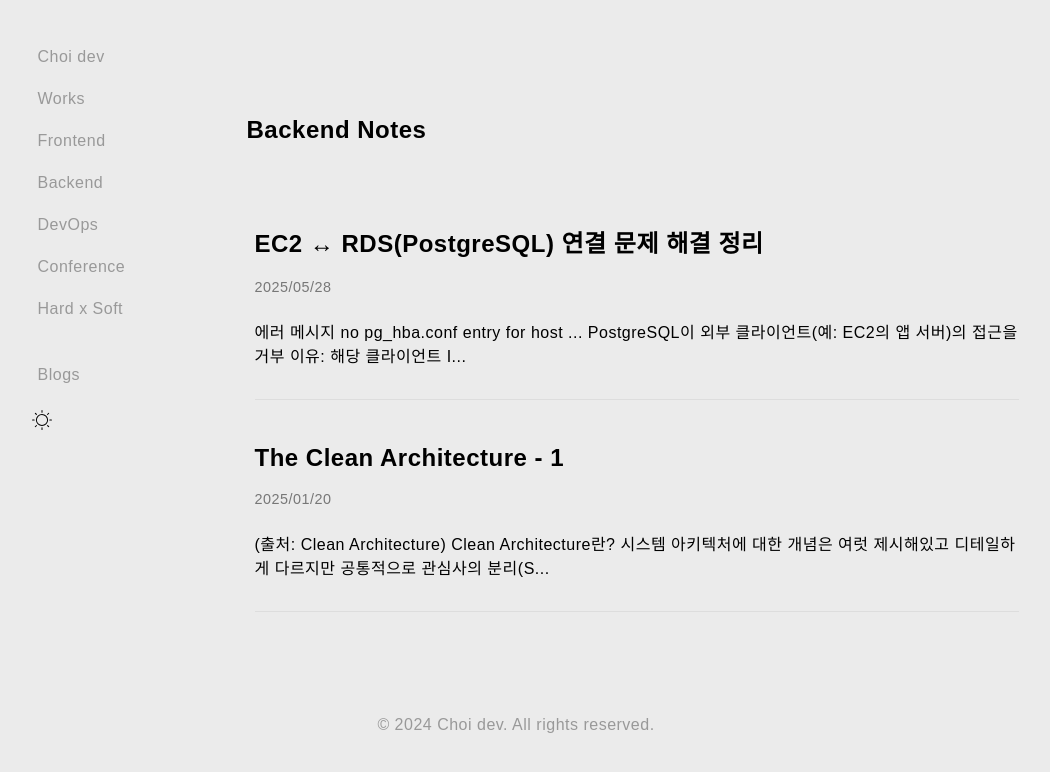
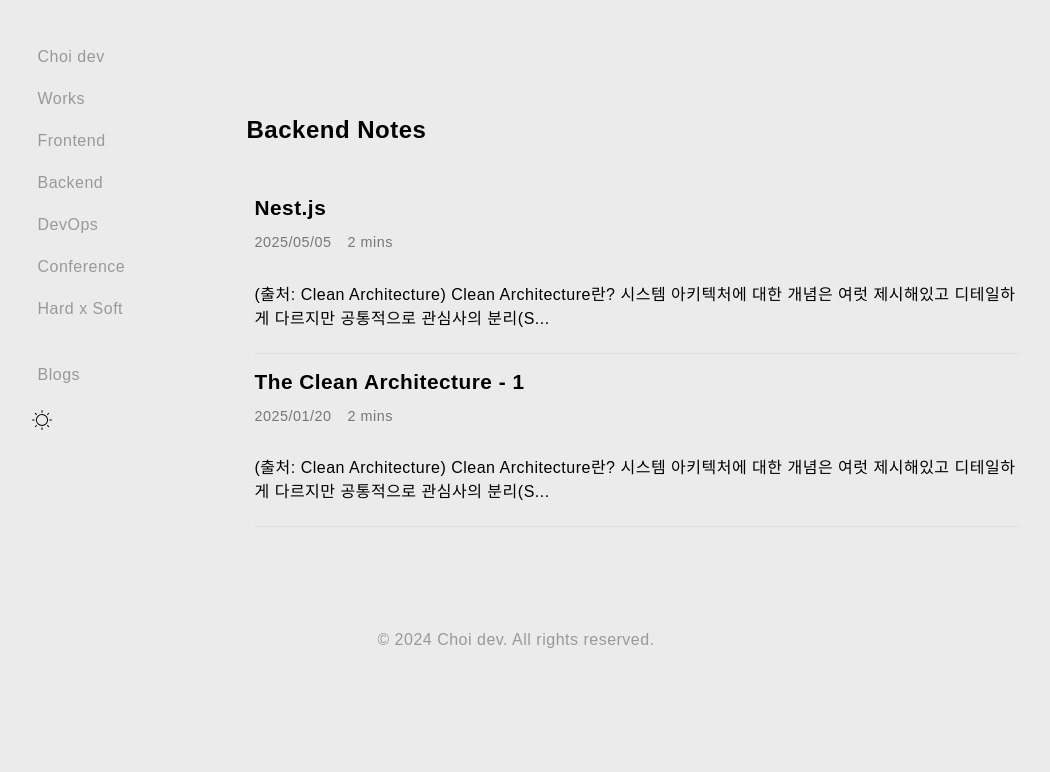
Before and after one commit to RomaneeChoiti/Choidev.github.io, a React (Create React App) app: page /BackendNotes in a window 1280 px wide. Shown: the top 772 px of the page, without its empty margins (124-1174 px from the left). Built offline with nearby package versions, Linux system fonts and the light colour scheme.

Commit message:
feat/post reading time추가

```diff
--- a/src/Components/Post/Excerpt.js
+++ b/src/Components/Post/Excerpt.js
@@ -1,5 +1,3 @@
-import React from "react";
-
 export function Excerpt({ content, length }) {
   const getExcerpt = (content, length = 100) => {
     const parser = new DOMParser();
--- a/src/Components/Post/PostPage.js
+++ b/src/Components/Post/PostPage.js
@@ -7,7 +7,8 @@ import frontendnotes from "../../pages/FrontendNotes";
 import hnsskillnotes from "../../pages/HnSskillNotes";
 import TableOfContents from "./TableOfContents";
 import ComedyNotes from "../../pages/ComedyNotes";
-import DevOpsNotes from "../../pages/DevOpsNotes"; // Import DevOpsNotes
+import DevOpsNotes from "../../pages/DevOpsNotes";
+import calculateReadingTime from "../../utils/calculateReadingTime";
 
 function PostPage({ type, postId }) {
   const navigate = useNavigate();
@@ -103,8 +104,11 @@ function PostPage({ type, postId }) {
             className={styles.postItem}
             onClick={() => handlePostClick(post.id)}
           >
-            <h2>{post.title}</h2>
-            <p className={styles.postDate}>{post.date}</p>
+            <h2 className={styles.postTitle}>{post.title}</h2>
+            <div className={styles.postMeta}>
+              <p>{post.date}</p>
+              <p>{calculateReadingTime(post.content)} mins</p>
+            </div>
             <Excerpt content={post.content} length={100} />
           </li>
         ))}
--- a/src/css/Post.module.css
+++ b/src/css/Post.module.css
@@ -8,11 +8,9 @@
 }
 
 
-.date,
-.postDate {
+.date {
   font-size: 0.9rem;
   color: #777;
-  margin-bottom: 1.5rem;
 }
 
 .content ul {
@@ -55,7 +53,7 @@
 
 .postItem {
   border-bottom: 1px solid #ddd;
-  padding: 1rem 0;
+  padding: 0.5rem 0;
   list-style: none;
 }
 
@@ -67,6 +65,24 @@
 
 .readMore:hover {
   text-decoration: underline;
+}
+
+.postTitle {
+  margin: 0%;
+  font-size: 1.3rem;
+  transition: color 0.7s ease;
+}
+
+.postTitle:hover {
+  color: #ff6347;;
+}
+
+.postMeta{
+  display: flex;
+  align-items: center;
+  font-size: 0.9rem;
+  color: #777;
+  gap: 1rem;
 }
 
 .postList {
--- a/src/data/BackendNotes/post_1.js
+++ b/src/data/BackendNotes/post_1.js
@@ -1,207 +1,43 @@
+import img1 from "../../assets/images/postImgs/CleanArchitecture.jpg";
+
 const post_1 = {
   id: "post1",
-  title: "EC2 ↔ RDS(PostgreSQL) 연결 문제 해결 정리",
-  date: "2025/05/28",
+  title: "The Clean Architecture - 1",
+  date: "2025/01/20",
   content: `
 
-## 에러 메시지
+<img src="${img1}" alt="Bridging Header Diagram" style="width: 100%; max-width: 600px; height: auto;" />
 
-\`\`\`
-no pg_hba.conf entry for host ...
-\`\`\`
+(출처: [Clean Architecture](https://blog.cleancoder.com/uncle-bob/2012/08/13/the-clean-architecture.html))
 
-- PostgreSQL이 외부 클라이언트(예: EC2의 앱 서버)의 접근을 거부
-- 이유: 해당 클라이언트 IP, 사용자, DB에 대한 허용 규칙이 'pg_hba.conf'에 없음
+# Clean Architecture란?
+시스템 아키텍처에 대한 개념은 여럿 제시해있고 디테일하게 다르지만 공통적으로 관심사의 분리(Separation of Concerns)를 강조합니다.
+Clean Architecture는 시스템을 계층화하여 관심사를 분리하고, 각 계층이 서로 독립적으로 변경될 수 있도록 설계하는 아키텍처 패턴입니다.
 
----
+## Clean Architecture - 관심사의 분리(Separation of Concerns)
+Clean Architecture는 시스템을 다음과 같은 계층으로 나누어 관심사를 분리합니다
+- **Entities**: 비즈니스 규칙과 엔티티를 정의합니다. 이 계층은 시스템의 핵심 로직을 포함하며, 다른 계층에 의존하지 않습니다.
+- **Use Cases**: 애플리케이션의 특정 기능을 구현합니다. 이 계층은 엔티티를 사용하여 비즈니스 로직을 수행하며, 외부 인터페이스(예: 데이터베이스, 웹 API 등)에 의존하지 않습니다.
+- **Interface Adapters**: 외부 인터페이스와 Use Cases를 연결합니다.
+  이 계층은 Use Cases를 호출하여 데이터를 가져오거나 저장하며, 외부 인터페이스의 변환을 담당합니다.
+- **Frameworks and Drivers**: 외부 프레임워크와 드라이버를 포함합니다. 이 계층은 시스템의 외부 인터페이스(예: 웹 프레임워크, 데이터베이스 드라이버 등)를 사용하여 Interface Adapters와 연결합니다.
 
-## 문제의 출발점: PostgreSQL 15+ SSL 정책 강화
+### 4개 계층보다 더 많을 수 있나?
+Clean Architecture는 계층의 수에 제한을 두지 않습니다. 필요에 따라 더 많은 계층을 추가할 수 있습니다.
+핵심은 의존성 규칙(Dependency Rule)입니다.
 
-- 과거엔 SSL 없이도 접속 가능했지만,
-- PostgreSQL 15 이후부터는 **비암호화 연결을 제한**
+## Clean Architecture의 핵심 - 의존성 규칙(Dependency Rule)
+의존성(Dependency)이 반드시 안쪽(더 추상적이고, 핵심적인 정책 영역)으로만 향해야 한다는 점입니다.
+- 소스 코드의 의존성은 반드시 내부를 향해야 한다.
+(밖에서 안으로는 OK, 안에서 밖으로는 절대 안 됨)
+- 내부(Inner Circle)는 외부(Outer Circle)에 대해 아무것도 알아서는 안 된다.
+(외부의 클래스, 함수, 변수, 데이터 포맷 등 어떤 것도 내부에서 직접 사용하거나 참조하지 않는다)
+- 외부의 변화가 내부에 영향을 끼치면 안 된다.
+(예: 프레임워크가 바뀌더라도 내부의 비즈니스 로직, 정책 코드는 영향받지 않아야 한다)
 
-### 해결 방향
-1. **테스트 환경**: SSL 설정을 비활성화
-2. **배포 환경**: 클라이언트에서 SSL 인증서로 암호화된 연결 구성
+즉,내부는 외부에 대해 "몰라도 되고, 영향을 받지 않으며, 독립적으로 유지되어야 한다"
+이게 바로 Dependency Rule의 핵심
 
----
-
-## SSL 인증서 구성
-
-### RDS CA 인증서 다운로드
-
-- AWS에서 제공하는 번들: 'ap-northeast-2-bundle.pem'
-- 개별 인증서 ('rds-ca-2019-root')를 따로 추출할 필요는 없음
-→ PostgreSQL 클라이언트가 번들에서 적절한 CA를 자동 선택
-
-### Node.js SSL 설정
-
-\`\`\`ts
-const rdsCaCertPath = join(__dirname, '..', 'ap-northeast-2-bundle.pem');
-
-ssl: {
-  rejectUnauthorized: true,
-  ca: fs.readFileSync(rdsCaCertPath).toString(),
-}
-\`\`\`
-
-> 배포 버전에서는 dist 폴더 기준 경로로 수정 필요
-
----
-
-## dist 폴더 내 pem 복사
-
-### 'package.json' 스크립트 설정
-
-\`\`\`json
-"postbuild": "cp ap-northeast-2-bundle.pem dist/"
-\`\`\`
-
-→ 빌드 시 PEM 파일도 'dist/' 폴더에 포함되도록 함
-
----
-
-## EC2에서 RDS 접속 테스트
-
-### PostgreSQL 클라이언트 설치
-
-\`\`\`bash
-sudo apt update
-sudo apt install postgresql-client -y
-\`\`\`
-
-### psql 접속 시도
-
-\`\`\`bash
-psql "host=YOUR_RDS_ENDPOINT port=5432 user=greenwayseoul dbname=greenwayseoul-rds sslmode=require"
-\`\`\`
-
-연결되면 SSL 설정은 문제 없음
-
----
-
-## pem 키 페어 관련 설정
-
-### 1. pem 권한 조정
-
-\`\`\`bash
-chmod 400 your-key.pem
-\`\`\`
-
-### 2. EC2에 pem 복사
-
-\`\`\`bash
-scp -i ~/test/test/test/EC2.pem ~/test/test/test/RDS.pem ubuntu@<EC2_PUBLIC_IP>:~/target-directory/
-\`\`\`
-
-→ EC2 내에서 'ls'로 확인하면 추가된 pem 파일을 볼 수 있음
-
----
-
-## 보안 그룹 설정
-
-- EC2 → RDS 접속을 허용하는 **인바운드 규칙** 설정 필요 (TCP 5432)
-- RDS → EC2는 보통 아웃바운드로 자동 허용됨
-
-### 현재 보안 그룹 구성
-
-1. 'launch-wizard-1' : 포트 연결용
-2. 'rds-ec2-1' : 인바운드 보안
-3. 'ec2-rds-1' : 아웃바운드 보안
-4. 'default' : 기본 설정
-
-> 충돌은 없고, **중첩(합집합)** 으로 작동함
-→ 인바운드만 열려 있으면 연결 가능
-
----
-
-## SSL 설정 진단을 위한 테스트
-
-SSL 설정이 문제인지 보안 문제인지 확인 위해 아래 설정:
-
-\`\`\`ts
-ssl: {
-  rejectUnauthorized: false
-}
-\`\`\`
-
-→ 연결되면 보안 문제, 아니면 SSL 인증서 문제
-
----
-
-## dist 내 pem 경로 문제 해결
-
-### 발생 에러
-\`\`\`bash
-Error: EISDIR: illegal operation on a directory, read
-\`\`\`
-
-→ 잘못된 경로로 디렉토리를 읽으려 한 경우
-
-### 해결
-
-\`\`\`ts
-const rdsCaCertPath = path.join(__dirname, 'ap-northeast-2-bundle.pem');
-\`\`\`
-
-→ '__dirname' 기준 경로를 명확하게 지정
-
----
-
-## PM2 에러 해결
-
-### 발생 에러
-\`\`\`bash
-Error: Cannot find module '/home/ubuntu/GreenWaySeoul/server/dist/main.js'
-\`\`\`
-
-### 점검 사항
-
-1. 'dist/main.js' 존재 확인
-2. 'tsconfig.json' 및 'tsconfig.build.jso'의 'outDir' 설정 확인
-3. 'npm run build' 후 'dist/' 폴더 내부 구조 확인
-
-### 스크립트 수정
-
-\`\`\`json
-"start:prod": "cross-env NODE_ENV=production pm2 start ./dist/main.js --interpreter node --name main"
-\`\`\`
-
-→ './dist/main.js' 경로를 **상대경로**로 수정하여 해결
-
----
-
-## PM2 로그 초기화
-
-### 로그 내용만 초기화
-\`\`\`bash
-npx pm2 flush
-\`\`\`
-
-### 로그 파일 전체 제거
-\`\`\`bash
-rm -rf ~/.pm2/logs/*
-\`\`\`
-
-→ 에러 로그 초기화로 문제 해결됨
-
----
-
-## 최종 점검 요약
-
-PostgreSQL의 SSL 인증서는 RDS 번들 전체를 적용해 문제를 해결함.
-psql 클라이언트로 EC2에서 RDS에 직접 접속이 정상적으로 이루어짐을 확인함.
-RDS의 보안 그룹 인바운드 설정에서 EC2의 IP가 5432 포트로 접근 가능하도록 허용함.
-배포 시, 빌드 결과물(dist/) 안에 pem 인증서를 포함하도록 postbuild 스크립트로 자동 복사하게 구성함.
-PM2 실행 문제는 파일 경로를 명확히 지정하고, 로그를 초기화하여 해결함.
-
----
-
-## 정리
-- PostgreSQL 15 이상부터 SSL 필수
-- RDS 인증서 번들 설정 필수
-- 'dist' 경로 기준으로 pem 복사 & 참조
-- 보안 그룹/PM2/log 경로 확인 필수
 `
 };
 
--- a/src/data/BackendNotes/post_2.js
+++ b/src/data/BackendNotes/post_2.js
@@ -2,8 +2,8 @@ import img1 from "../../assets/images/postImgs/CleanArchitecture.jpg";
 
 const post_2 = {
   id: "post2",
-  title: "The Clean Architecture - 1",
-  date: "2025/01/20",
+  title: "Nest.js",
+  date: "2025/05/05",
   content: `
 
 <img src="${img1}" alt="Bridging Header Diagram" style="width: 100%; max-width: 600px; height: auto;" />
@@ -24,7 +24,7 @@ Clean Architecture는 시스템을 다음과 같은 계층으로 나누어 관
 
 ### 4개 계층보다 더 많을 수 있나?
 Clean Architecture는 계층의 수에 제한을 두지 않습니다. 필요에 따라 더 많은 계층을 추가할 수 있습니다.
-핵심은 종성석 규칙(Dependency Rule)입니다.
+핵심은 의존성 규칙(Dependency Rule)입니다.
 
 ## Clean Architecture의 핵심 - 의존성 규칙(Dependency Rule)
 의존성(Dependency)이 반드시 안쪽(더 추상적이고, 핵심적인 정책 영역)으로만 향해야 한다는 점입니다.
--- a/src/data/DevOpsNotes/post_1.js
+++ b/src/data/DevOpsNotes/post_1.js
@@ -1,5 +1,5 @@
 const post_1 = {
-    id: "post3",
+    id: "post1",
     title: "AWS 계정 간 이전 정리 – 스냅샷(Snapshot) 및 탄력적 IP 주의사항",
     date: "2025/07/05",
     content: `
--- /dev/null
+++ b/src/utils/calculateReadingTime.js
@@ -0,0 +1,7 @@
+const calculateReadingTime = (content) => {
+  const words = content.split(/\s+/).length;
+  const minutes = Math.ceil(words / 175);
+  return minutes;
+};
+
+export default calculateReadingTime;
```
Also changed, not shown: src/data/DevOpsNotes/post_3.js (added, +208 -0 lines).
